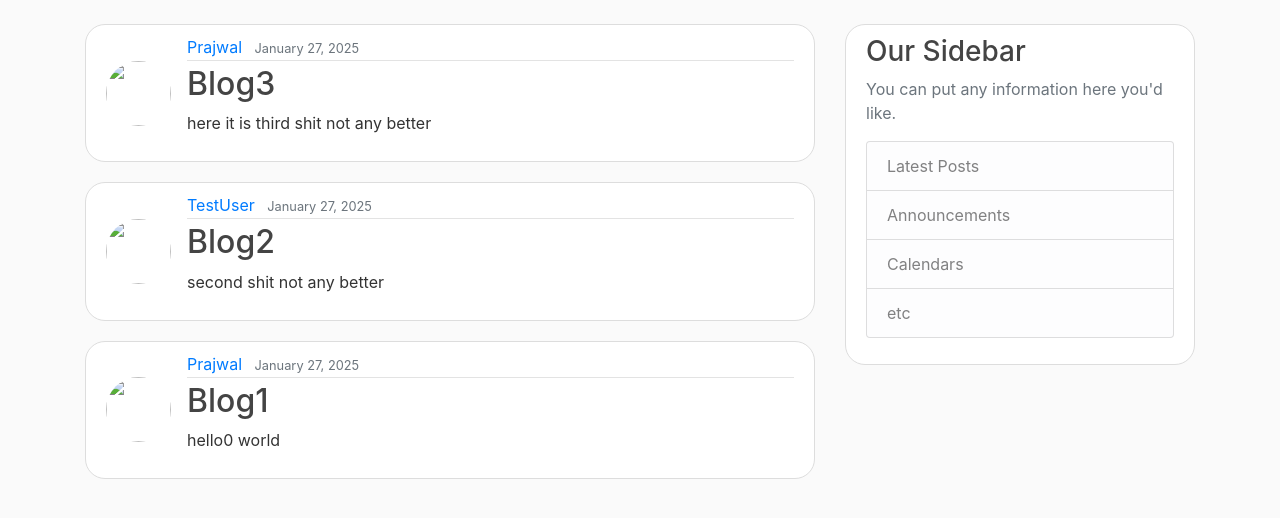
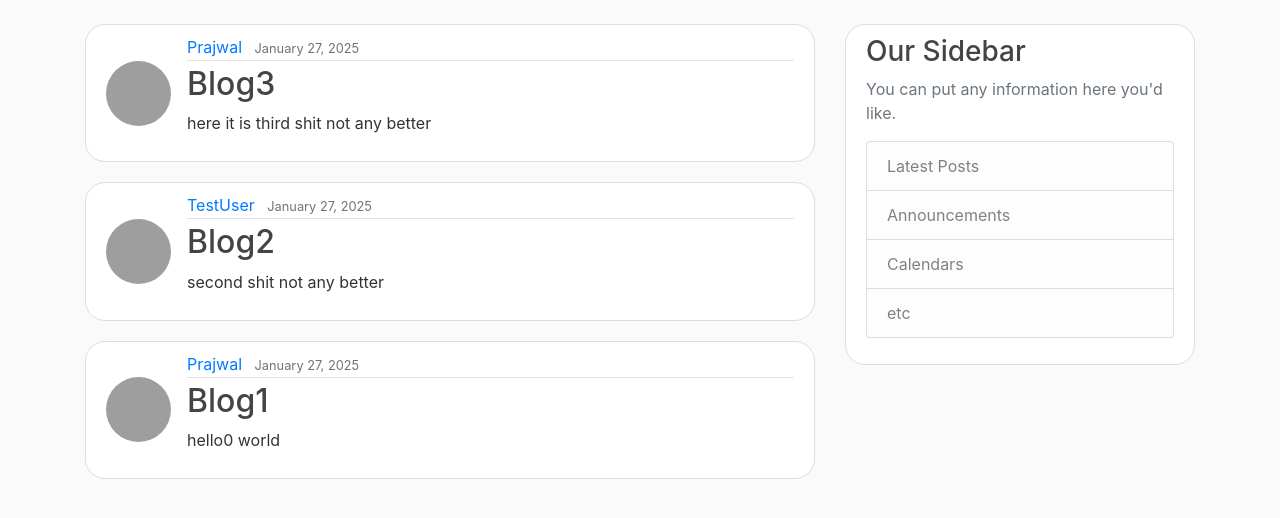
Before and after one commit to Prajwal-Jagadeesh-Guliyavar/Blog-application, a Django app: page / in a window 1280 px wide. Shown: the part 56-574 px from the top of the page. Run offline with Django 5.2, Linux system fonts and the light colour scheme; data comes from the database, SQL or seed files in the repository; some libraries are stand-ins or nearby versions; grey boxes are pictures that could not be loaded.

Commit message:
temproary fix for the image rendering not fixed yet

```diff
--- a/blog/templates/blog/home.html
+++ b/blog/templates/blog/home.html
@@ -3,7 +3,13 @@
     {% for post in posts %}
 
         <article class="media content-section">
-            <img class="rounded-circle article-img" src="{{post.author.profile.image.url}}" >
+            <!-- <img class="rounded-circle article-img" src="{{post.author.profile.image.url}}" > -->
+             {% if post.author.profile %}
+    <img class="rounded-circle article-img" src="{{ post.author.profile.image.url }}">
+{% else %}
+    <img class="rounded-circle article-img" src="/static/default.jpg">
+{% endif %}
+
             <div class="media-body">
                 <div class="article-metadata">
                     <a class="mr-2" href="#">{{ post.author }}</a>
```
Also changed, not shown: users/migrations/0002_alter_profile_image.py (added).
